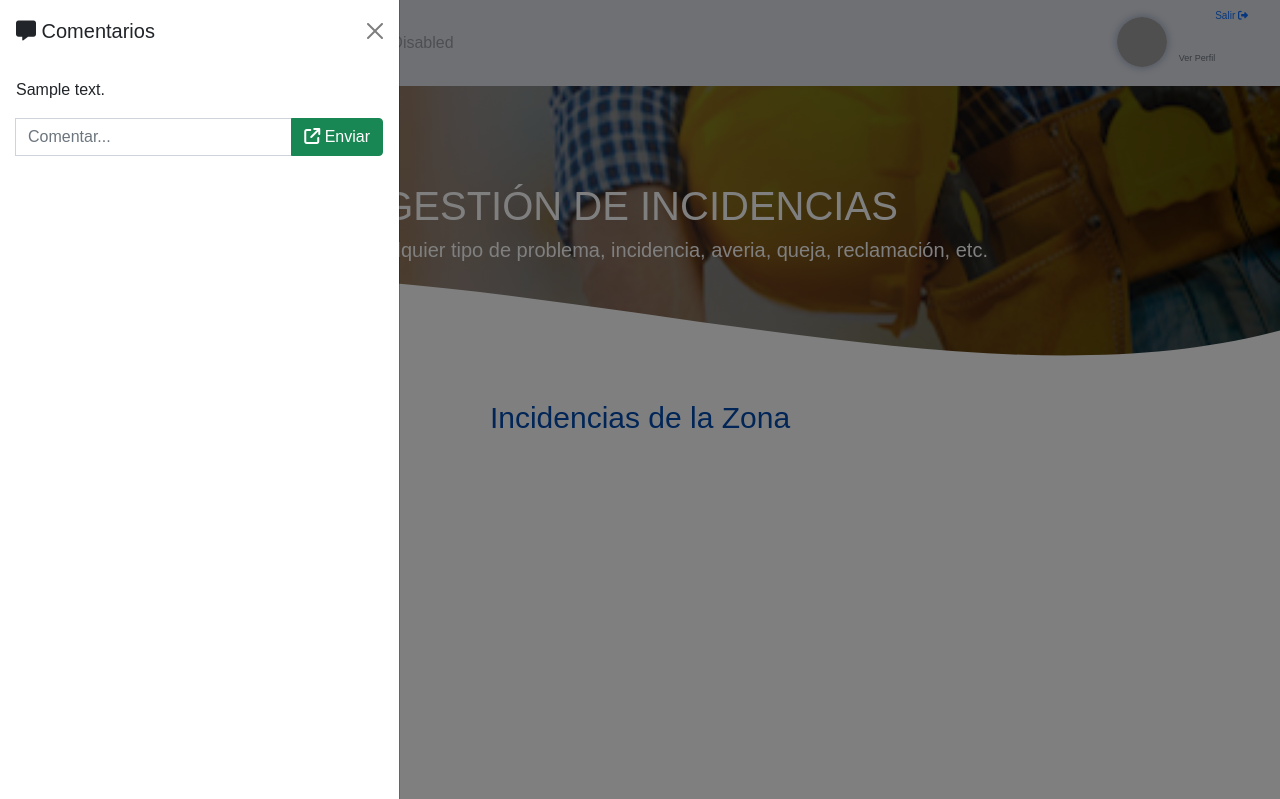
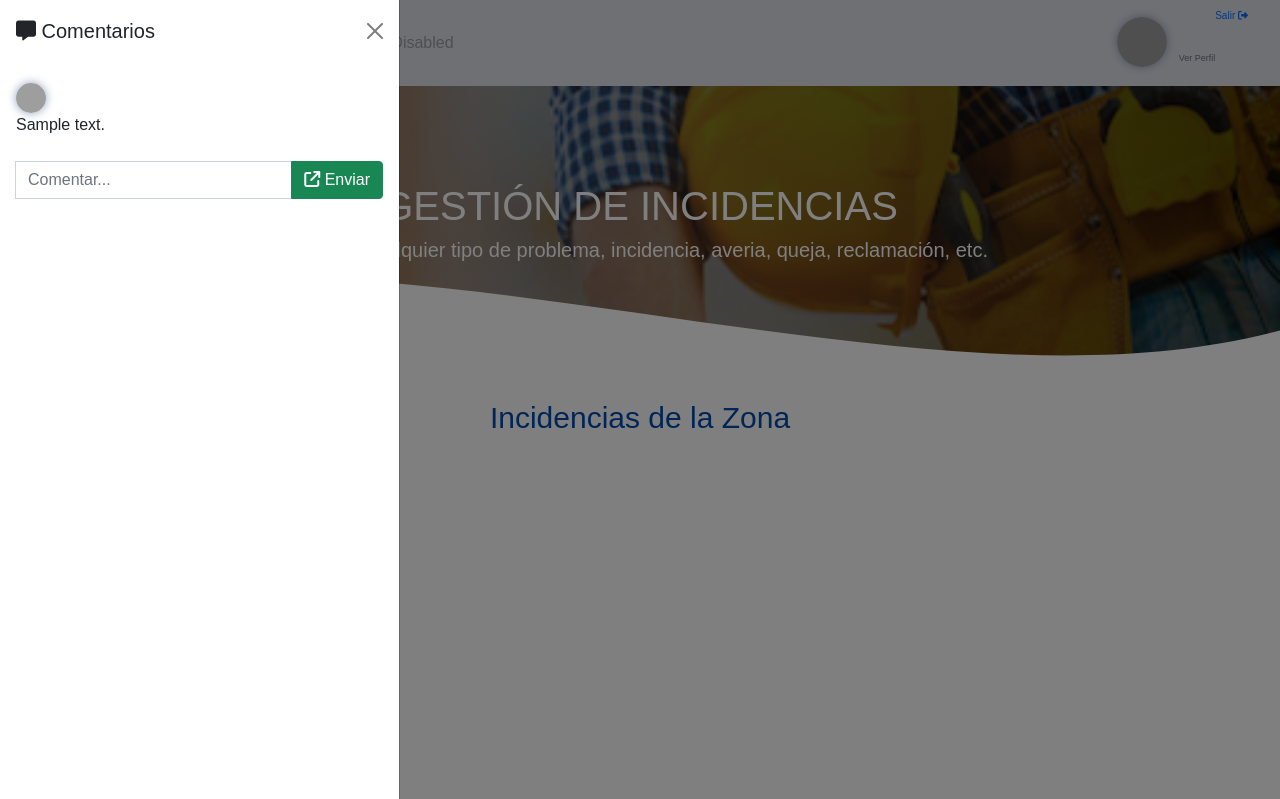
Before and after one commit to diego-sanchez-r/Proyecto-Fin-Ciclo-Daw-2022, a Symfony app: template templates/incidencia/index.html.twig in a window 1280 px wide, after a click on "Ver Comentarios". Shown: the top 799 px of the page. Run offline with Twig, Linux system fonts and the light colour scheme; the template is opened without the code that fills it: most values are stand-ins (such as "Sample title", 1, 10 or a date in 2020); grey boxes marked "Sample" are stand-in pictures; some libraries are stand-ins or nearby versions; grey boxes are pictures that could not be loaded.

Commit message:
Colocar imagen de usuario y nombre en comentarios

```diff
--- a/public/css/style_Menu.css
+++ b/public/css/style_Menu.css
@@ -91,6 +91,7 @@ header .textos-header{
     margin-top: 5px;
 }
 
+
 .nombreUsu{
     height: 50px;
     float: right;
@@ -99,6 +100,27 @@ header .textos-header{
     color: black;
     margin-top: 20px;
     margin-left: 12px;
+}
+
+.foto_usuarioComentario{
+    height: 30px;
+    width: 30px;
+    background-size: cover;
+    background-position: center;
+    border-radius: 40px;
+    box-shadow: 0px 0px 10px 0px #929FBA;
+    margin-top: 5px;
+}
+
+.nombreUsuComentarios{
+    color: black;
+    margin-left: 35px;
+    font-size: xx-small !important;
+}
+
+.comentario{
+    width: 100%;
+    font-size: medium !important;
 }
 
 @media screen and (max-width:1000px){
--- a/templates/incidencia/index.html.twig
+++ b/templates/incidencia/index.html.twig
@@ -64,7 +64,10 @@
                         <div class="offcanvas-body">
                             <div>
                                 {% for comentario in incidencia.comentarios %}
-                                    <p>{{comentario.texto}}</p>
+                                    <div class="foto_usuarioComentario" style="background-image: url(/imagenes/img_users/{{ app.user.imagen }});" ><div class="nombreUsuComentarios">{{ app.user.nombre }} {{ app.user.apellidos }}<br></div></div>
+
+                                    <div class="comentario" >{{comentario.texto}}</div>
+                                    <br>
                                 {%  endfor %}
                             <form action="{{ path("add_comentario")}}" method="post">
                                     <div class="input-group">
```
